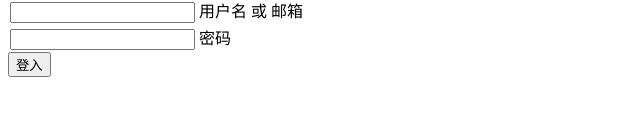
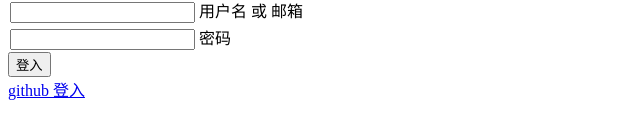
Before and after one commit to gaga-change/my-mongoose, a website: page 02login/page/login.html in a window 1280 px wide. Shown: the part 130-268 px from the top of the page, without its empty margins (0-640 px from the left). Drawn offline with Linux system fonts and the light colour scheme.

Commit message:
新增第三方登入

```diff
--- a/02login/page/login.html
+++ b/02login/page/login.html
@@ -22,6 +22,9 @@
 <div>
     <button type="button" id="commit">登入</button>
 </div>
+<div>
+    <a href="/api/login/github">github 登入</a>
+</div>
 <script>
   $('#commit').click(function () {
     var username = $('#username').val()
```
